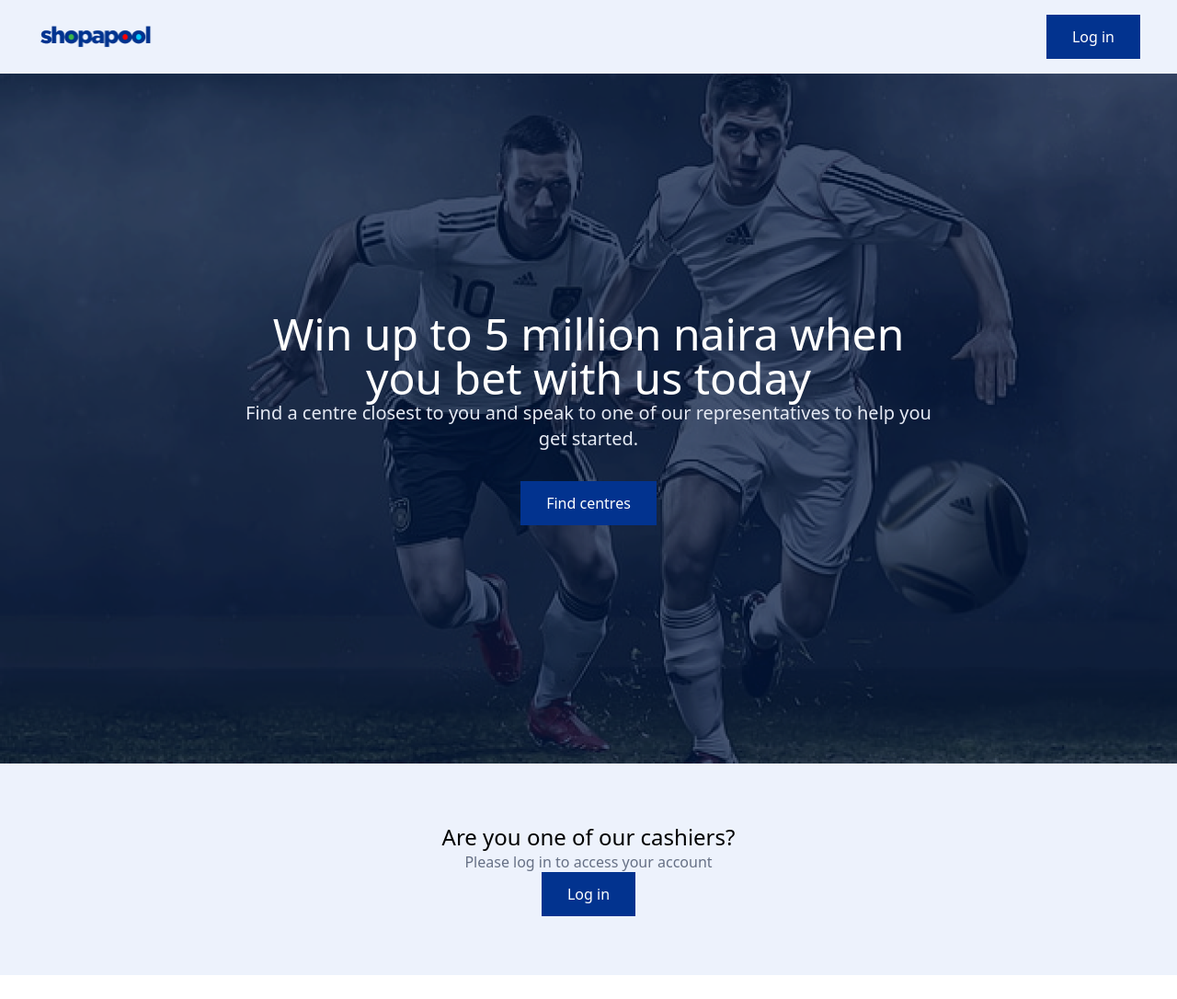
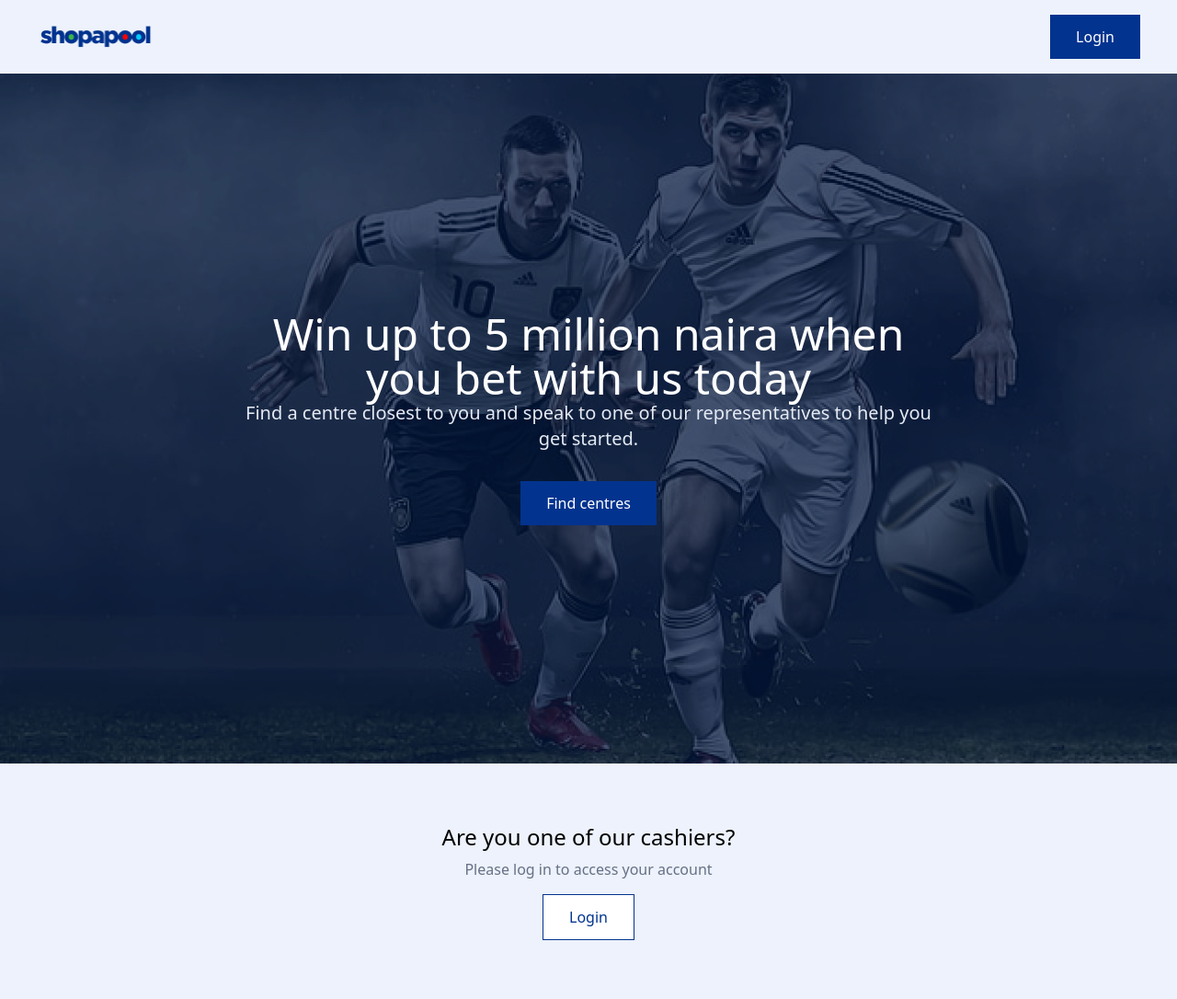
Before and after one commit to SemzyTheMan/Shoop, a Next.js app: page / in a window 1280 px wide. Shown: the whole page at 92% size. Before the commit the page ends 1060 px from the top, so only its background shows below. Built offline with nearby package versions, Linux system fonts and the light colour scheme.

Commit message:
Index Page

```diff
--- a/components/Buttons/button.tsx
+++ b/components/Buttons/button.tsx
@@ -9,6 +9,20 @@ export const Button = ({ text, onClick, className }: ButtonProps) => (
       className={[
         className ? className : "",
         "bg-blue-500 text-white px-4.5 py-3",
+      ].join(" ")}
+      onClick={onClick}
+    >
+      {text}
+    </button>
+  </>
+);
+
+export const AltButton = ({ text, onClick, className }: ButtonProps) => (
+  <>
+    <button
+      className={[
+        className ? className : "",
+        "bg-white text-blue-500 border border-blue-500 px-4.5 py-3",
       ].join(" ")}
       onClick={onClick}
     >
@@ -34,3 +48,10 @@ export const IButton = ({ text, onClick, icon, className }: IButtonProps) => (
     </button>
   </>
 );
+
+export const Login = ({ className }: { className?: string }) => (
+  <Button className={className ? className : ""} text={"Login"} />
+);
+export const AltLogin = ({ className }: { className?: string }) => (
+  <AltButton className={className ? className : ""} text={"Login"} />
+);
--- a/layouts/Layout.tsx
+++ b/layouts/Layout.tsx
@@ -1,10 +1,10 @@
 import { Logo } from "../components/Logo/logo";
-import { Button } from "../components/Buttons/button";
+import { Login } from "../components/Buttons/button";
 
 const Header = () => (
   <div className={"flex flex-row justify-between items-center px-10 py-4"}>
     <Logo />
-    <Button text={"Log in"} />
+    <Login />
   </div>
 );
 
--- a/pages/auth/login.tsx
+++ b/pages/auth/login.tsx
@@ -1,6 +1,6 @@
 import { FormGroup } from "../../components/Forms/FormGroup/Formgroup";
 import Link from "next/link";
-import { Button } from "../../components/Buttons/button";
+import { Login as LButton } from "../../components/Buttons/button";
 
 const Login = () => {
   return (
@@ -36,7 +36,7 @@ const Login = () => {
                 Forgot Password
               </Link>
             </div>
-            <Button text={"Log in"} className={"w-full rounded-lg"} />
+            <LButton className={"w-full rounded-lg"} />
           </form>
         </div>
         <div className={"flex flex-row gap-1 justify-center text-sm"}>
--- a/pages/index.tsx
+++ b/pages/index.tsx
@@ -1,4 +1,4 @@
-import { Button } from "../components/Buttons/button";
+import { AltLogin, Button } from "../components/Buttons/button";
 
 export default function Home() {
   return (
@@ -17,11 +17,11 @@ export default function Home() {
       </div>
       <div className={"flex flex-row justify-center py-16 text-center"}>
         <div>
-          <h3 className={"text-2xl"}>Are you one of our cashiers?</h3>
-          <h5 className={"text-lg text-[#667085]"}>
+          <h3 className={"text-2xl mb-2"}>Are you one of our cashiers?</h3>
+          <h5 className={"text-lg text-[#667085] mb-4"}>
             Please log in to access your account
           </h5>
-          <Button text={"Log in"} />
+          <AltLogin />
         </div>
       </div>
     </>
```
